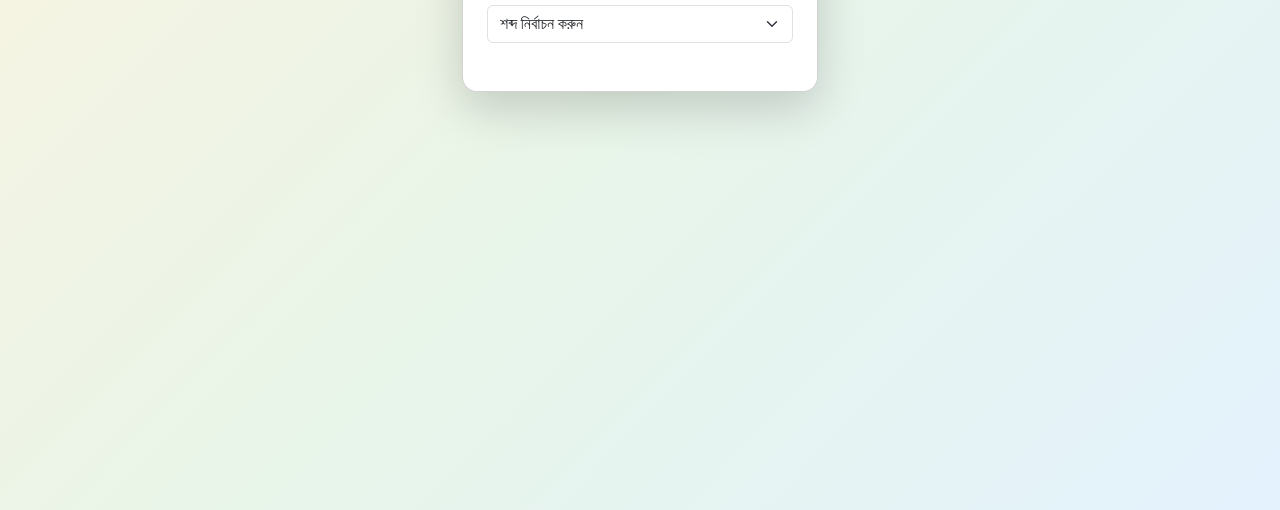
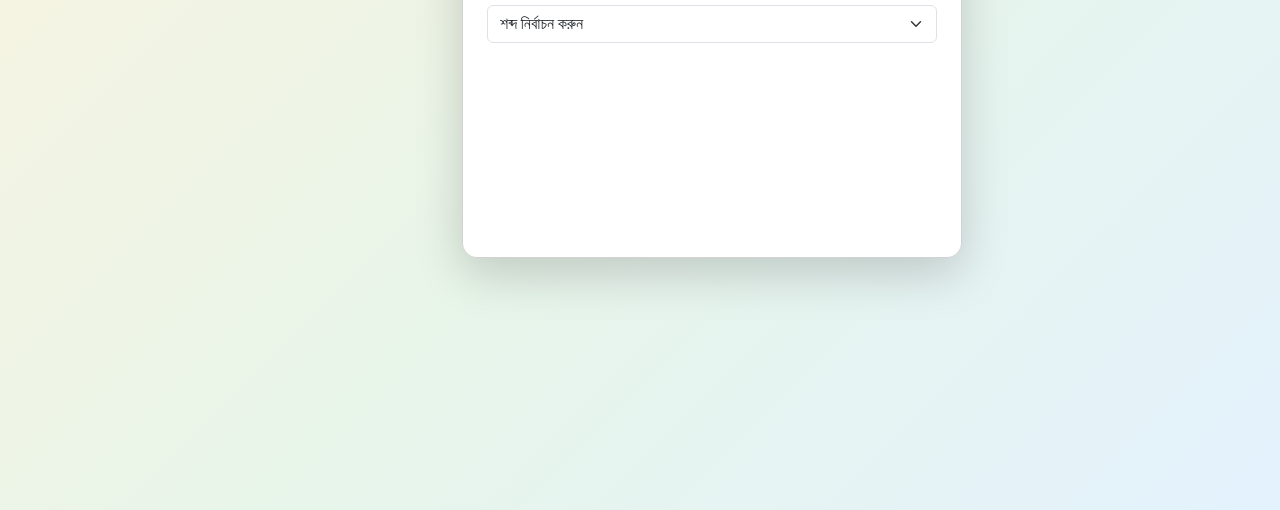
Before and after one commit to AnisurRahmanJU/stetho-sound, a plain HTML site: page index.html in a window 1280 px wide. Shown: the part 290-800 px from the top of the page. Drawn offline with nearby package versions, Linux system fonts and the light colour scheme.

Commit message:
Update styles.css

```diff
--- a/styles.css
+++ b/styles.css
@@ -20,6 +20,9 @@ body {
     background: rgba(255, 255, 255, 0.93);
     backdrop-filter: blur(6px);
     animation: fadeIn 0.6s ease-in-out;
+    width:500px;
+    height: 500px;
+    align:center;
 }
 
 h1 {
```
